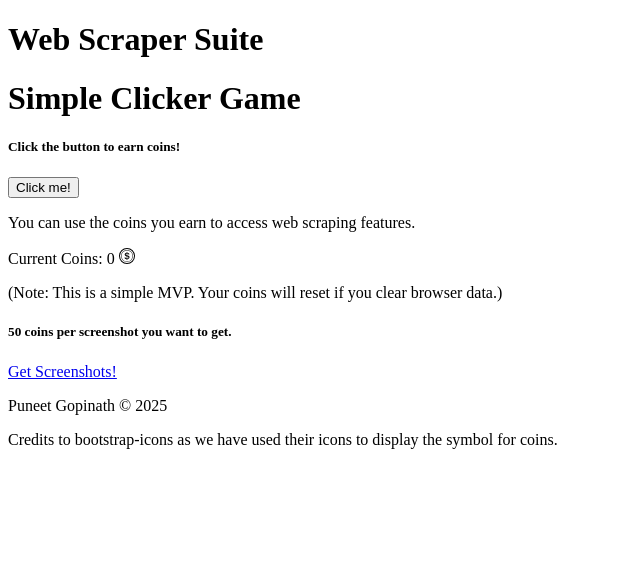
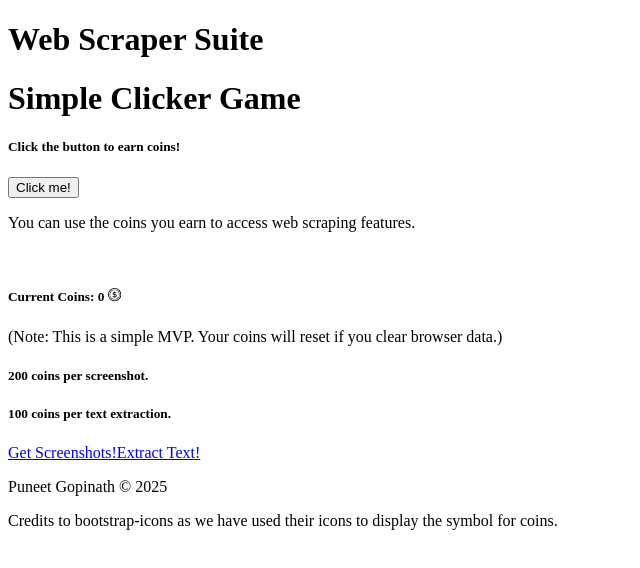
Before and after one commit to PuneetGopinath/WebScraper, a React app: page /game in a window 1280 px wide. Shown: the top 568 px of the page, without its empty margins (0-640 px from the left). Built offline with nearby package versions, Linux system fonts and the light colour scheme; the HTML template or start-up script is replaced by a standard one.

Commit message:
feat: update price in the Game component, add price & link for extract text

```diff
--- a/src/client/components/Game.jsx
+++ b/src/client/components/Game.jsx
@@ -22,10 +22,13 @@ export default function Game() {
             <h5>Click the button to earn coins!</h5>
             <button onClick={handleClick}>Click me!</button>
             <p>You can use the coins you earn to access web scraping features.</p>
-            <p>Current Coins: {coins} <BsCoin /></p>
+            <br />
+            <h5>Current Coins: {coins} <BsCoin /></h5>
             <p>(Note: This is a simple MVP. Your coins will reset if you clear browser data.)</p>
-            <h5>50 coins per screenshot you want to get.</h5>
+            <h5>200 coins per screenshot.</h5>
+            <h5>100 coins per text extraction.</h5>
             <Link to="/ss" className="btn">Get Screenshots!</Link>
+            <Link to="/text" className="btn">Extract Text!</Link>
         </>
     );
 };
```
